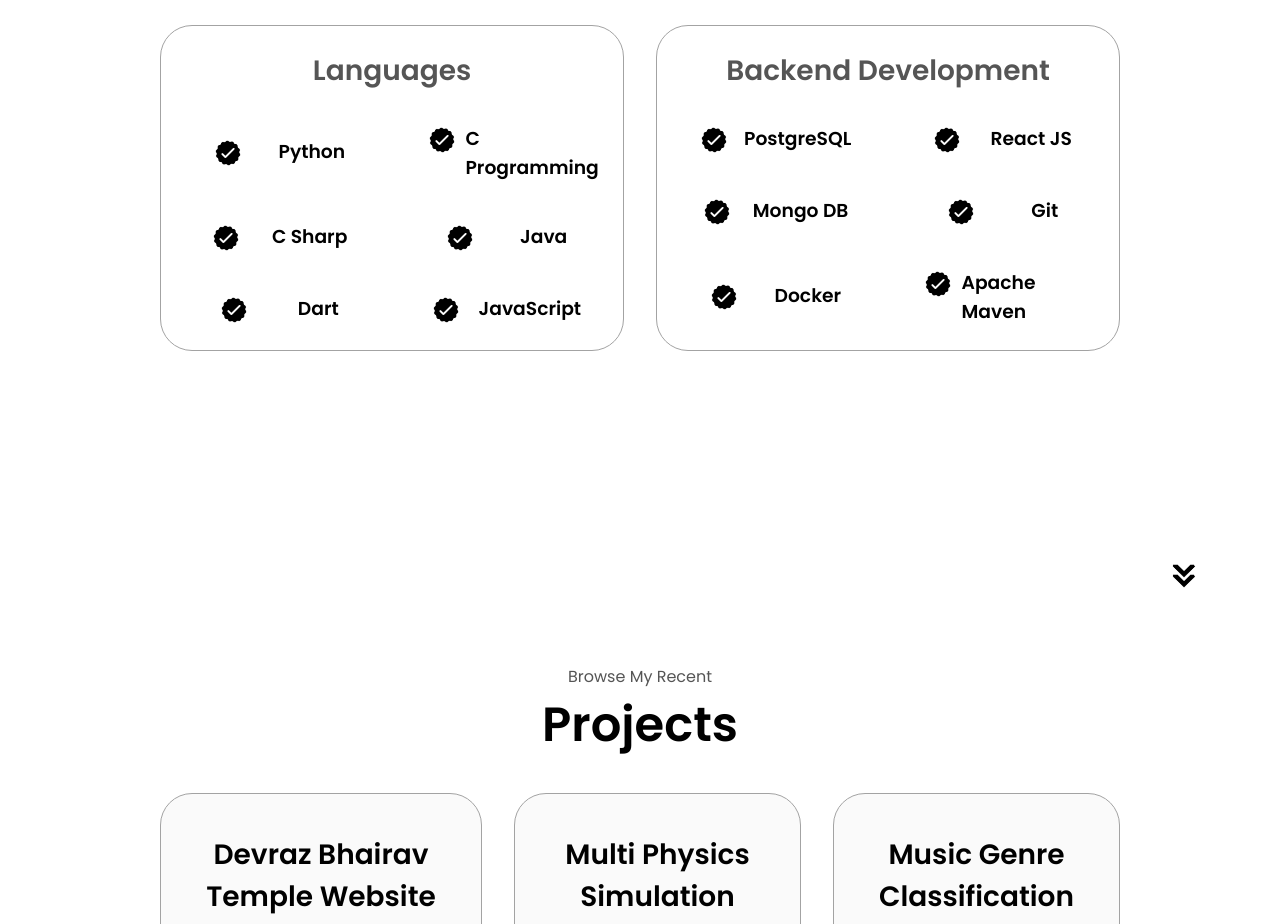
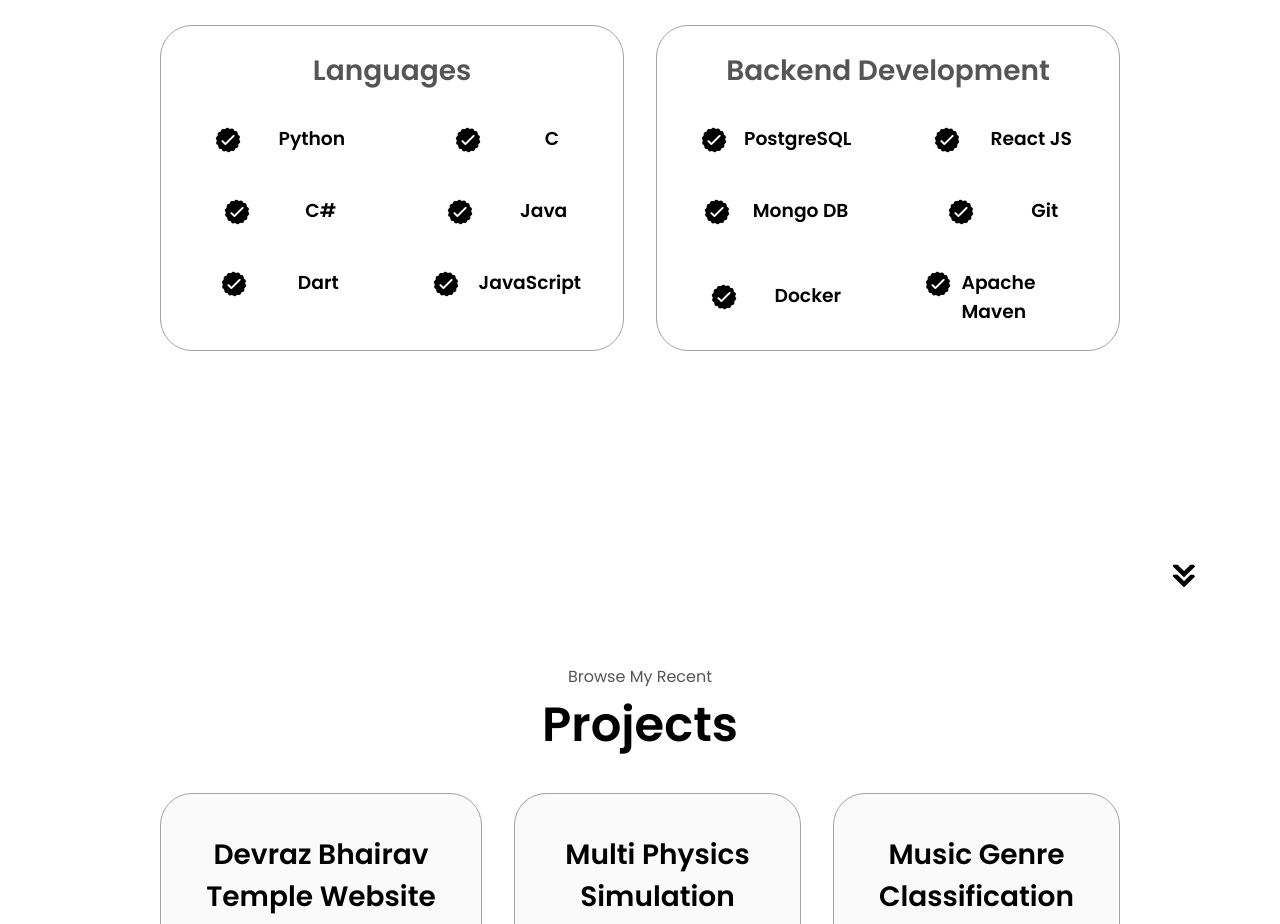
Before and after one commit to manikpandita23/ManikDevfolio, a website: page index.html in a window 1280 px wide. Shown: the part 1800-2724 px from the top of the page. Drawn offline with Linux system fonts and the light colour scheme.

Commit message:
style: language change

```diff
--- a/index.html
+++ b/index.html
@@ -154,7 +154,7 @@
                   class="icon"
                 />
                 <div>
-                  <h3>C Programming</h3>
+                  <h3>C</h3>
                   <p></p>
                 </div>
               </article>
@@ -165,7 +165,7 @@
                   class="icon"
                 />
                 <div>
-                  <h3>C Sharp</h3>
+                  <h3>C#</h3>
                   <p></p>
                 </div>
               </article>
```
